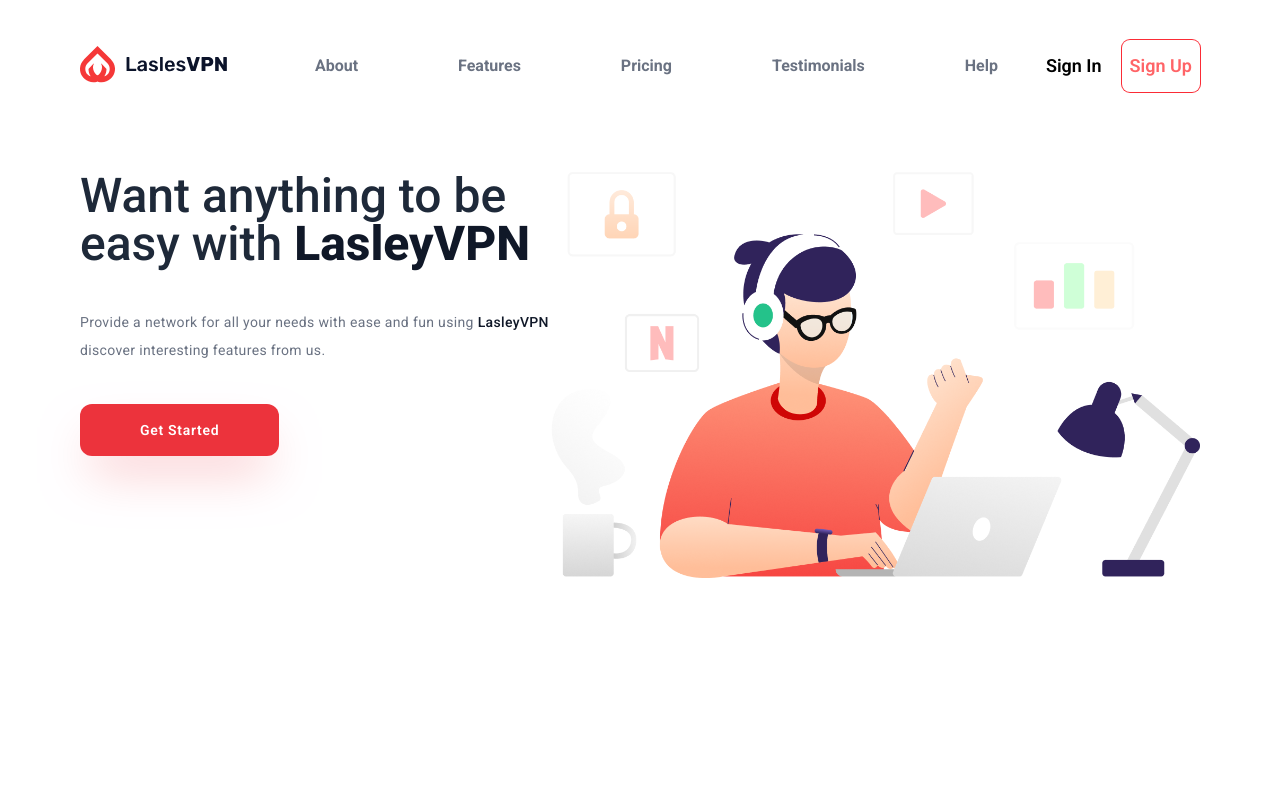
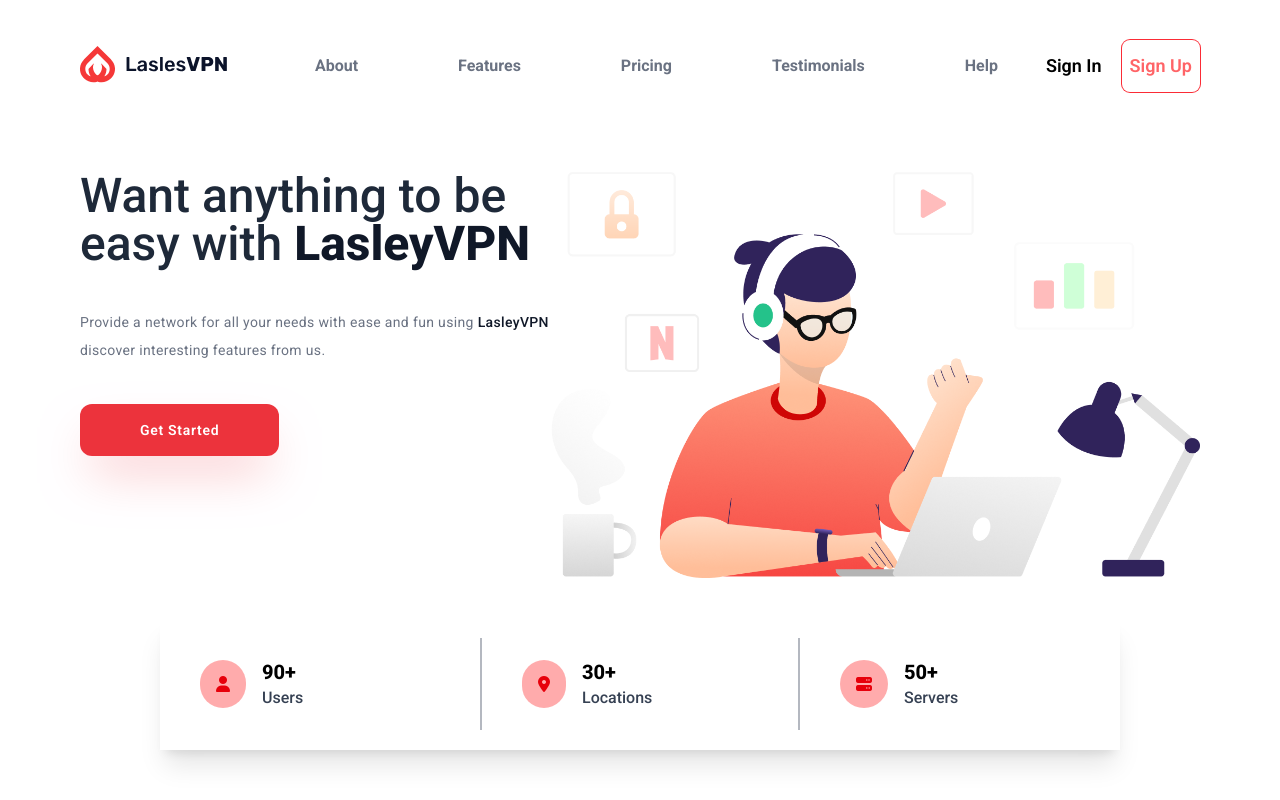
Before and after one commit to docile-imbereyemaso/landpage-tailwindcss-react, a React (Vite) app: page / in a window 1280 px wide. Built offline with nearby package versions, Linux system fonts and the light colour scheme.

Commit message:
:feat:finalizing small-cards of topbar

```diff
--- a/src/components/Top.jsx
+++ b/src/components/Top.jsx
@@ -3,16 +3,46 @@
 
 const Top = () => {
   return (
-     <main className='mt-20 flex lg:flex-row max-lg:flex-col max-lg:gap-y-5 '>
-
-      <div className='space-y-5 lg:space-y-10'>
+     <main className='mt-20 '>
+       <div className='flex lg:flex-row max-lg:flex-col max-lg:gap-y-5 '>
+                <div className='space-y-5 lg:space-y-10'>
         <h1 className='text-5xl font-medium text-gray-800 max-lg:text-3xl'>Want anything to be easy with <span className='text-gray-900 font-extrabold'>LasleyVPN</span></h1>
         <p className='text-sm/7 tracking-wide text-gray-500'>Provide a network for all your needs with ease and fun using <span className='text-gray-900 font-medium '>LasleyVPN</span> discover interesting features from us.</p>
         <button className='bg-red-600/80 px-15 py-4 rounded-xl hover:bg-red-500/50 transition text-sm font-semibold tracking-wider text-white shadow-2xl shadow-red-600/25'>Get Started</button>
       </div>
              <div>
-              <img src={image} alt="" />
+              <img src={image} alt="" className='w-full object-cover' />
              </div>
+
+       </div>
+
+       <div className='grid lg:grid-cols-3  shadow-xl mx-20 mt-10 py-5 max-lg:mx-0'>
+              <div className='small-card'>
+               <i class="fa-solid fa-user small-card-icon"></i>
+               <div>
+                   <h1 className='small-card-h1'>90+</h1>
+                   <p className='small-card-p'>Users</p>
+
+               </div>
+          </div>
+          <div  className='border-l-2 border-l-gray-500/50 border-r-2 border-r-gray-500/50 small-card'>
+                  <i class="fa-solid fa-location-dot small-card-icon"></i>
+               <div>
+                   <h1 className='small-card-h1'>30+</h1>
+                   <p className='small-card-p'>Locations</p>
+
+               </div>
+          </div>
+          <div className='small-card'>
+                 <i class="fa-solid fa-server small-card-icon"></i>
+               <div>
+                   <h1 className='small-card-h1'>50+</h1>
+                   <p className='small-card-p'>Servers</p>
+
+               </div>
+          </div>
+       </div>
+
      </main>
   )
 }
--- a/src/index.css
+++ b/src/index.css
@@ -1 +1,16 @@
 @import "tailwindcss";
+
+@layer{
+    .small-card{
+        @apply px-10 flex items-center py-5
+    }
+    .small-card-h1{
+        @apply font-extrabold text-xl text-black
+    }
+    .small-card-icon{
+        @apply  bg-red-300/90 p-4 text-red-600 rounded-full mr-4
+    }
+    .small-card-p{
+        @apply text-gray-700 font-medium
+    }
+}
```
